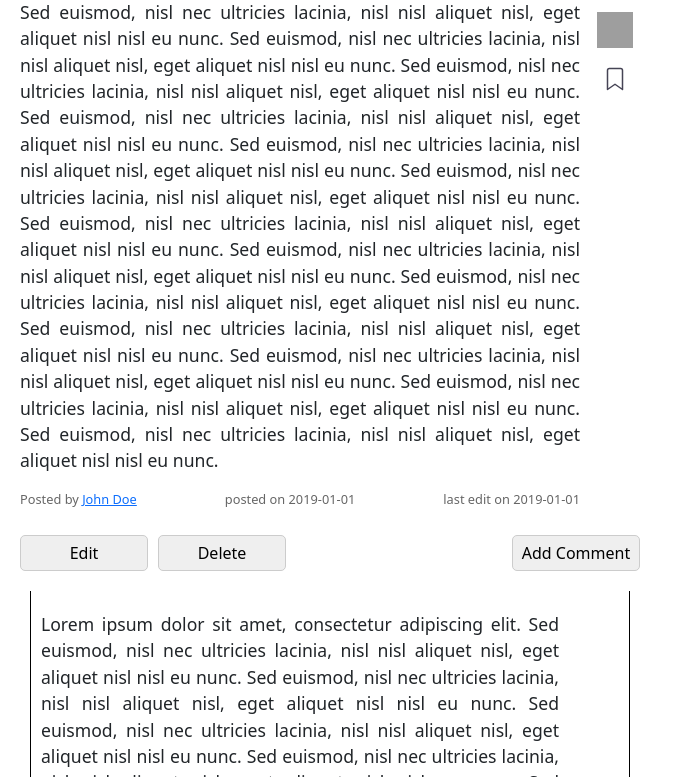
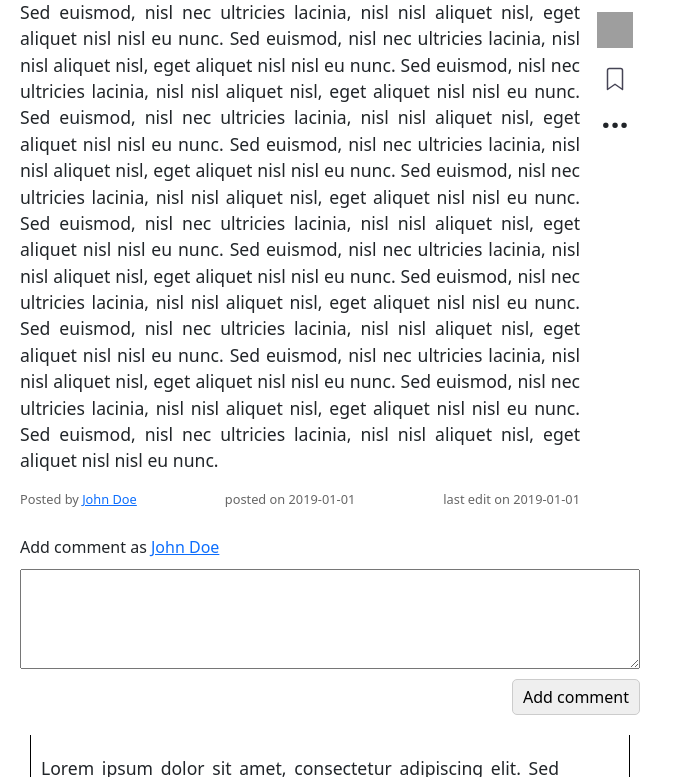
Before and after one commit to teodorpenevski/forum, an Angular app: page / in a window 1280 px wide. Shown: the part 703-1480 px from the top of the page, without its empty margins (0-683 px from the left). Built offline with nearby package versions, Linux system fonts and the light colour scheme; grey boxes are pictures that could not be loaded.

Commit message:
Added edit, delete options with dropdown inside of voting box. Need to make it look nicer and make them conditional.

```diff
--- a/src/app/post/post.component.css
+++ b/src/app/post/post.component.css
@@ -44,6 +44,17 @@
   width: 8em;
 }
 
+.comment-form {
+  display: flex;
+  flex-direction: column;
+  gap: 10px;
+  margin: 0;
+}
+
+.comment-textarea {
+  height: 100px;
+}
+
 .comment-button {
   margin-left: auto;
 }
--- a/src/app/post/post.component.html
+++ b/src/app/post/post.component.html
@@ -4,10 +4,10 @@
     <div class="tag" *ngFor="let tag of tags">{{ tag }}</div>
   </div>
   <app-answer></app-answer>
-  <div class="button-section">
-    <button class="button edit-button" (click)="onEdit()">Edit</button>
-    <button class="button delete-button" (click)="onDelete()">Delete</button>
-    <button class="button comment-button" (click)="onComment()">Add Comment</button>
+  <div class="comment-form">
+    <label for="comment-textarea">Add comment as <a href="">{{ user }}</a></label>
+    <textarea id="comment-textarea" class="comment-textarea"></textarea>
+    <button type="submit" class="button comment-button" (click)="onComment()">Add comment</button>
   </div>
   <div class="answer-section">
     <app-answer *ngFor="let answerId of answers" [answerId]="answerId"></app-answer>
--- a/src/app/post/post.component.ts
+++ b/src/app/post/post.component.ts
@@ -9,6 +9,7 @@ import { VoteComponent } from "../vote/vote.component";
 })
 
 export class PostComponent {
+  user: string = 'John Doe';
   postedBy = 'John Doe';
   postedDate = 'March 1, 2018';
   postTitle = 'Dogs are awesome';
--- a/src/app/vote/vote.component.css
+++ b/src/app/vote/vote.component.css
@@ -38,3 +38,35 @@
   width: 36px;
   height: 36px;
 }
+
+.extras {
+  display: block;
+  height: 36px;
+  width: 36px;
+  line-height: 18px;
+}
+
+.extras:hover {
+  fill: #aaa;
+}
+
+.dropdown {
+  display: inline-block;
+}
+
+.dropdown-content {
+  display: none;
+  position: absolute;
+  background-color: #f9f9f9;
+  min-width: 100px;
+  box-shadow: 0px 8px 16px 0px rgba(0,0,0,0.2);
+  z-index: 100;
+}
+
+.dropdown:hover span {
+  background-color: #aaa;
+}
+
+.show {
+  display: block;
+}
--- a/src/app/vote/vote.component.html
+++ b/src/app/vote/vote.component.html
@@ -1,11 +1,18 @@
 <div class="vote-box">
   <div class="vote">
-    <img ngSrc="/assets/upvote-icon.svg" class="up-vote" (click)="upvote()" [ngClass]="{'clicked' : isUpvotedOrDownvoted === 1}"
+    <img ngSrc="/assets/upvote-icon.svg" class="up-vote clickable" (click)="upvote()" [ngClass]="{'clicked' : isUpvotedOrDownvoted === 1}"
          height="36" width="36"  alt="upvote button"/>
     <div class="vote-count">{{ voteCount }}</div>
-    <img ngSrc="/assets/upvote-icon.svg" class="down-vote" (click)="downvote()" [ngClass]="{'clicked' : isUpvotedOrDownvoted === -1}"
+    <img ngSrc="/assets/upvote-icon.svg" class="down-vote clickable" (click)="downvote()" [ngClass]="{'clicked' : isUpvotedOrDownvoted === -1}"
          height="36" width="36"  alt="downvote button"/>
   </div>
-  <img ngSrc="/assets/save-icon.svg" class="save" (click)="save()" [ngClass]="{'clicked' : isSaved}"
+  <img ngSrc="/assets/save-icon.svg" class="save clickable" (click)="save()" [ngClass]="{'clicked' : isSaved}"
        height="36" width="36"  alt="save button"/>
+  <div class="dropdown clickable extras">
+    <span class="extras clickable">...</span>
+    <div class="dropdown-content" [ngClass]="{'show': clicked}">
+      <div class="dropdown-item" (click)="edit()">Edit</div>
+      <div class="dropdown-item" (click)="delete()">Delete</div>
+    </div>
+  </div>
 </div>
--- a/src/app/vote/vote.component.ts
+++ b/src/app/vote/vote.component.ts
@@ -1,4 +1,4 @@
-import { Component } from '@angular/core';
+import {Component, HostListener} from '@angular/core';
 
 @Component({
   selector: 'app-vote',
@@ -10,6 +10,7 @@ export class VoteComponent {
   isUpvotedOrDownvoted: number = 0;
   isSaved: boolean = false;
   voteCount: number = 0;
+  clicked: boolean = false;
 
   constructor() { }
 
@@ -48,4 +49,20 @@ export class VoteComponent {
   save() {
     this.isSaved = !this.isSaved;
   }
+
+  edit() {
+
+  }
+
+  delete() {
+
+  }
+
+  @HostListener('document:click', ['$event.target.className'])
+  onClick(element: any) {
+    if (element === 'extras')
+      this.clicked = !this.clicked;
+    else
+      this.clicked = false;
+  }
 }
--- a/src/styles.css
+++ b/src/styles.css
@@ -1 +1,11 @@
 /* You can add global styles to this file, and also import other style files */
+.button {
+  padding: 5px;
+  border: 1px solid #ccc;
+  border-radius: 5px;
+  cursor: pointer;
+}
+
+.clickable {
+  cursor: pointer;
+}
```
